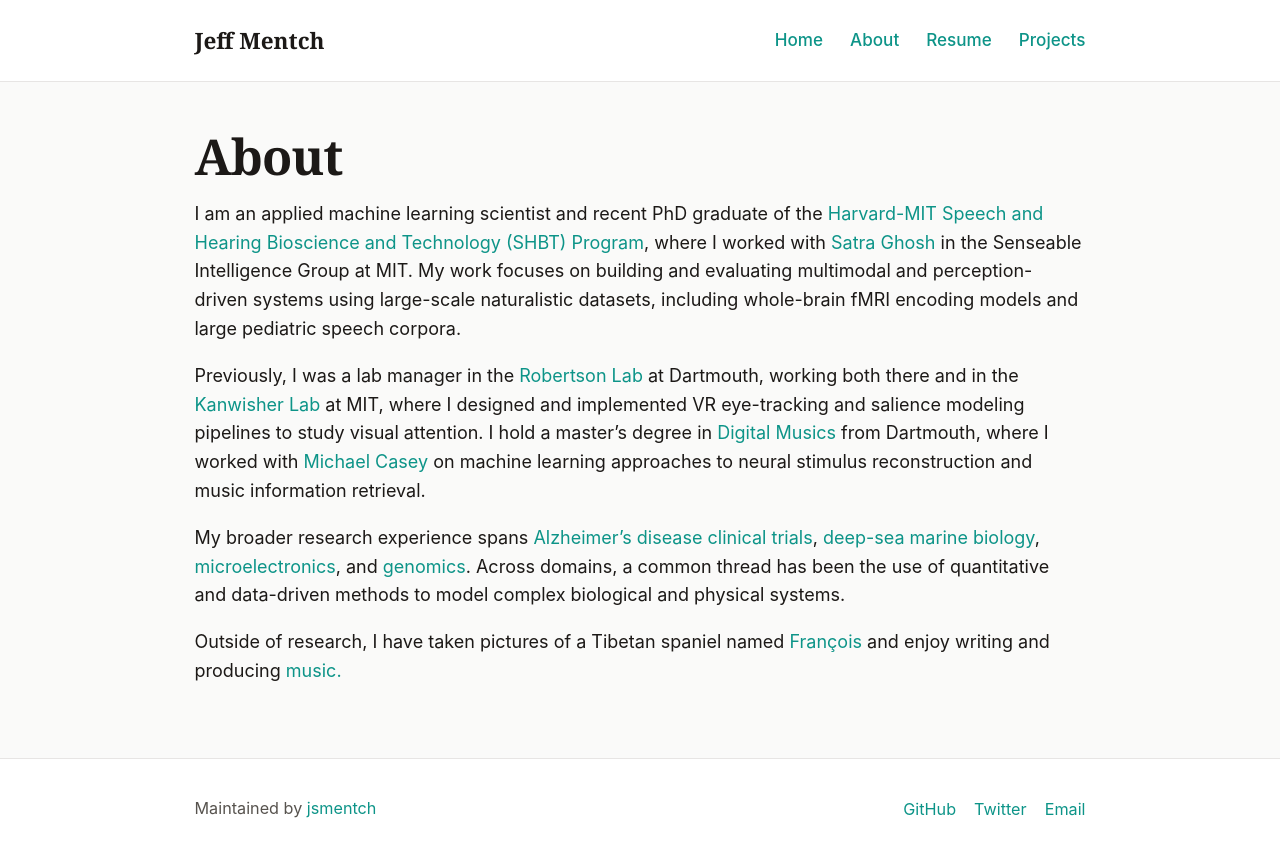
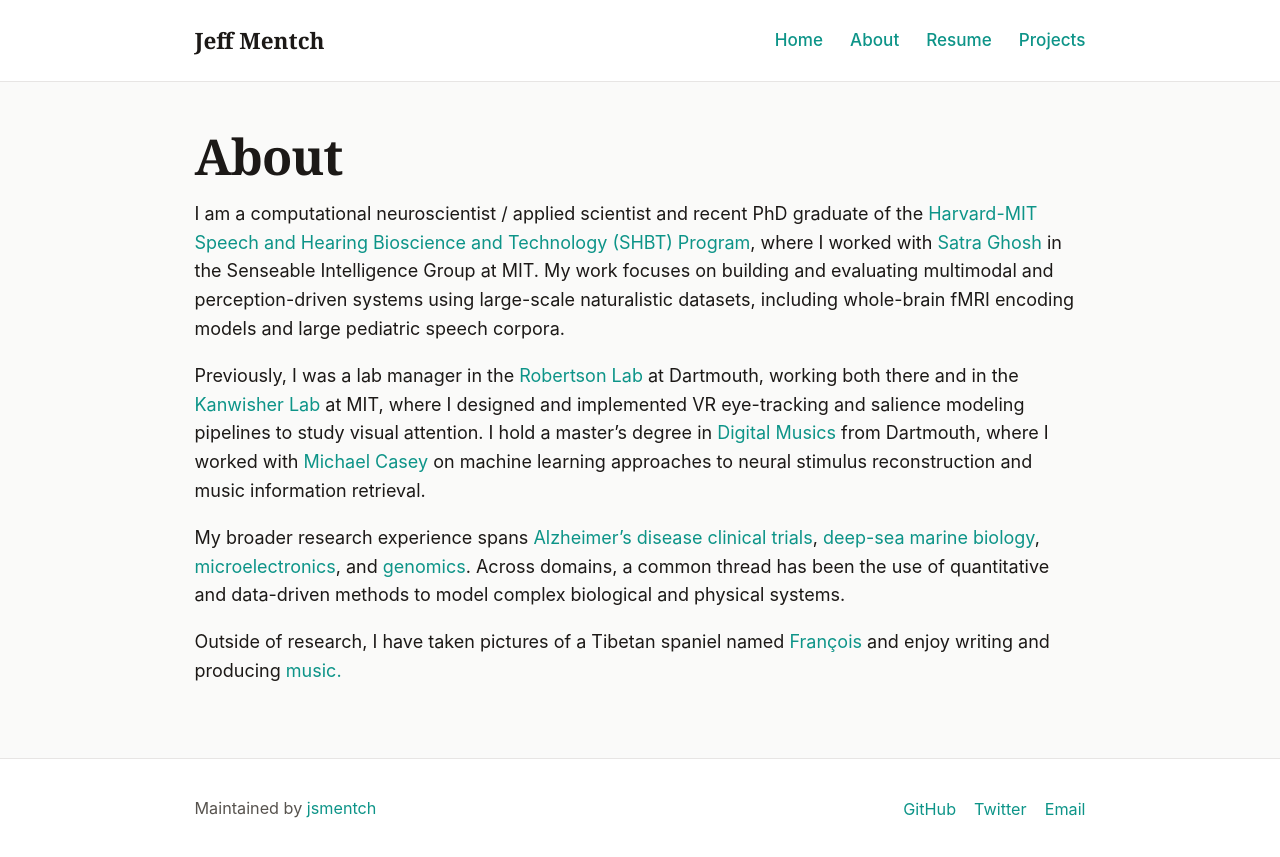
Before and after one commit to jsmentch/jsmentch.github.io, a Jekyll site: the page built from about.md, in a window 1280 px wide. Shown: the top 857 px of the page. Built offline with Jekyll 4.4.1, drawn with Linux system fonts in a browser that asks for light colours.

Commit message:
update about.md

```diff
--- a/about.md
+++ b/about.md
@@ -4,7 +4,7 @@ title: About
 permalink: /about
 ---
 
-I am an applied machine learning scientist and recent PhD graduate of the <a href="http://www.hms.harvard.edu/dms/shbt/">Harvard-MIT Speech and Hearing Bioscience and Technology (SHBT) Program</a>, where I worked with <a href="https://satra.cogitatum.org/group/">Satra Ghosh</a> in the Senseable Intelligence Group at MIT. My work focuses on building and evaluating multimodal and perception-driven systems using large-scale naturalistic datasets, including whole-brain fMRI encoding models and large pediatric speech corpora.
+I am a computational neuroscientist / applied scientist and recent PhD graduate of the <a href="http://www.hms.harvard.edu/dms/shbt/">Harvard-MIT Speech and Hearing Bioscience and Technology (SHBT) Program</a>, where I worked with <a href="https://satra.cogitatum.org/group/">Satra Ghosh</a> in the Senseable Intelligence Group at MIT. My work focuses on building and evaluating multimodal and perception-driven systems using large-scale naturalistic datasets, including whole-brain fMRI encoding models and large pediatric speech corpora.
 
 Previously, I was a lab manager in the <a href="https://www.robertsonlab.com/">Robertson Lab</a>
 at Dartmouth, working both there and in the <a href="http://web.mit.edu/bcs/nklab/index.shtml">Kanwisher Lab</a> at MIT, where I designed and implemented VR eye-tracking and salience modeling pipelines to study visual attention. I hold a master's degree in <a href="https://music.dartmouth.edu/graduate">Digital Musics</a> from Dartmouth, where I worked with <a href="http://bregman.dartmouth.edu/~mcasey">Michael Casey</a> on machine learning approaches to neural stimulus reconstruction and music information retrieval.
```
